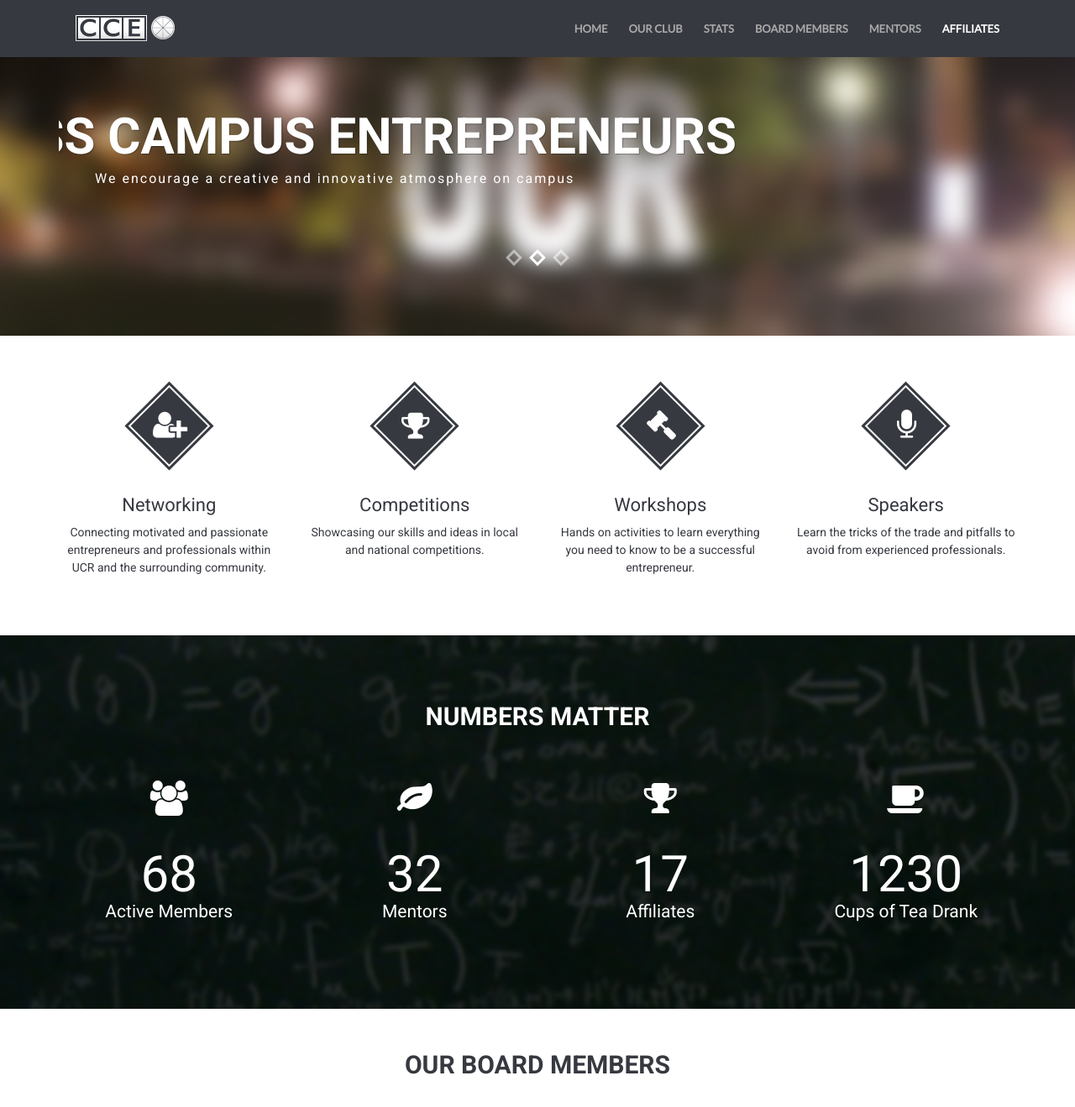
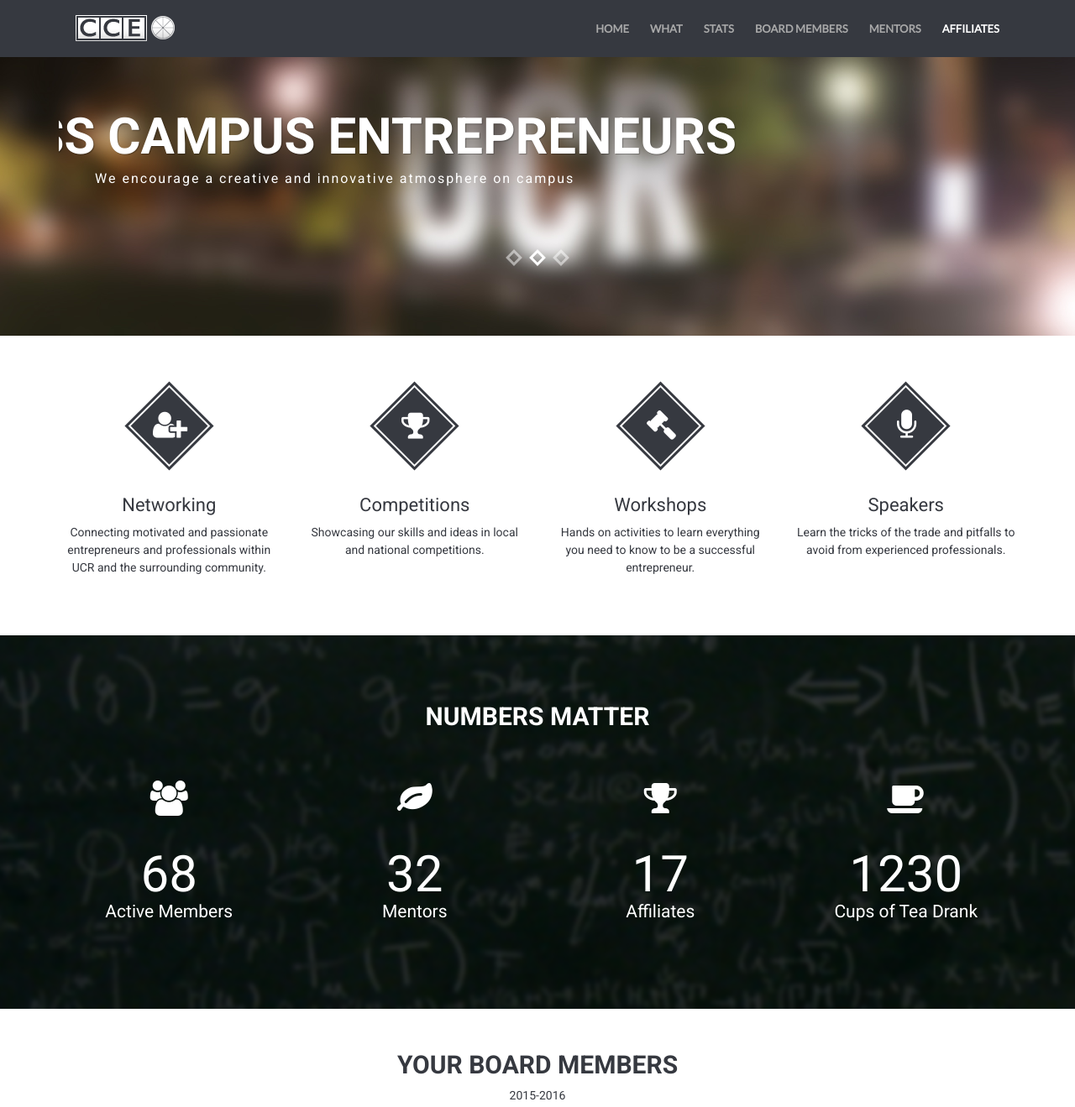
Before and after one commit to JohnPhamous/UCR-CCE-Website, a plain HTML site: page index.html in a window 1280 px wide. Shown: the top 1319 px of the page at 84% size. Drawn offline with Linux system fonts and the light colour scheme.

Commit message:
update
word changes

```diff
--- a/index.html
+++ b/index.html
@@ -62,7 +62,7 @@
                     <div class="collapse navbar-collapse" id="bs-example-navbar-collapse-1">
                         <ul class="nav navbar-nav navbar-right">
                             <li><a class="page-scroll" href="body">Home</a></li>
-                            <li><a class="page-scroll" href="#club">Our Club</a></li>
+                            <li><a class="page-scroll" href="#club">What</a></li>
                             <li><a class="page-scroll" href="#stats">Stats</a></li>
                             <li><a class="page-scroll" href="#board">Board Members</a></li>
                             <li><a class="page-scroll" href="#mentors">Mentors</a></li>
@@ -224,7 +224,8 @@
                 <div class="page-header-wrapper">
                     <div class="container">
                         <div class="page-header text-center">
-                            <h2>Our Board Members</h2>
+                            <h2>Your Board Members</h2>
+							<p>2015-2016</p>
                         </div>
                     </div>
                 </div>
```
